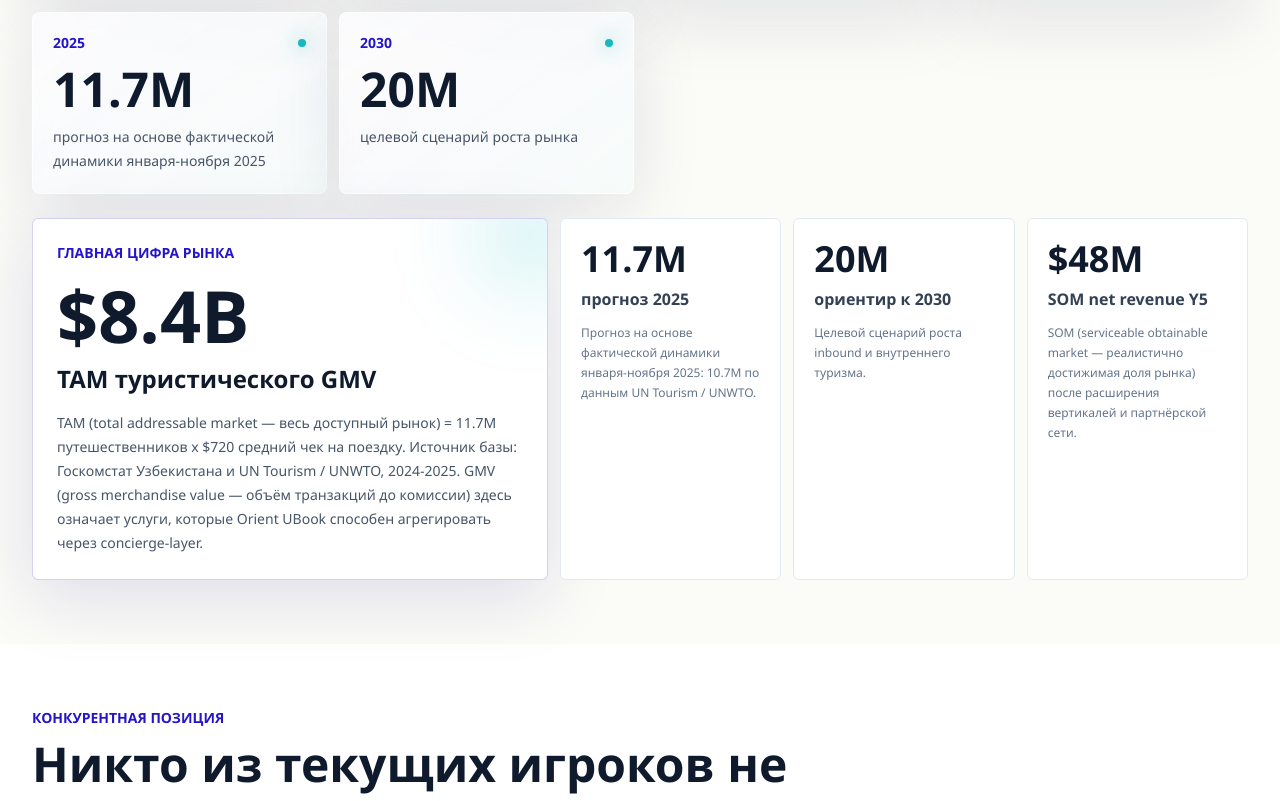
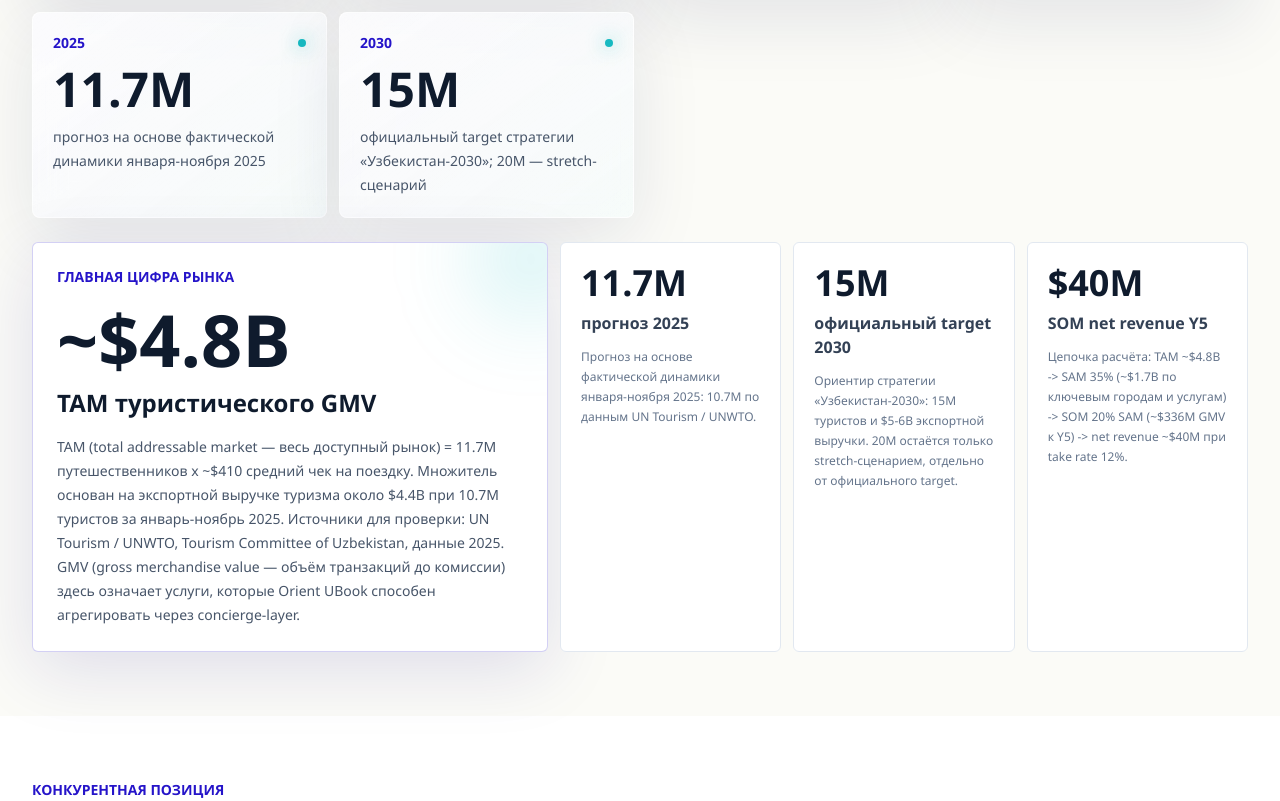
Before and after one commit to RawenHold/orient, a Next.js app: page / in a window 1280 px wide. Shown: the part 3404-4205 px from the top of the page. Built offline with nearby package versions, Linux system fonts and the light colour scheme.

Commit message:
Update Uzbekistan market sizing

```diff
--- a/src/data/deck.ts
+++ b/src/data/deck.ts
@@ -5,10 +5,10 @@ export const heroProof = [
 ];
 
 export const deckMetrics = [
-  { value: "$8.4B", label: "TAM туристического GMV", note: "TAM (total addressable market — весь доступный рынок) = 11.7M путешественников x $720 средний чек на поездку. Источник базы: Госкомстат Узбекистана и UN Tourism / UNWTO, 2024-2025. GMV (gross merchandise value — объём транзакций до комиссии) здесь означает услуги, которые Orient UBook способен агрегировать через concierge-layer." },
+  { value: "~$4.8B", label: "TAM туристического GMV", note: "TAM (total addressable market — весь доступный рынок) = 11.7M путешественников x ~$410 средний чек на поездку. Множитель основан на экспортной выручке туризма около $4.4B при 10.7M туристов за январь-ноябрь 2025. Источники для проверки: UN Tourism / UNWTO, Tourism Committee of Uzbekistan, данные 2025. GMV (gross merchandise value — объём транзакций до комиссии) здесь означает услуги, которые Orient UBook способен агрегировать через concierge-layer." },
   { value: "11.7M", label: "прогноз 2025", note: "Прогноз на основе фактической динамики января-ноября 2025: 10.7M по данным UN Tourism / UNWTO." },
-  { value: "20M", label: "ориентир к 2030", note: "Целевой сценарий роста inbound и внутреннего туризма." },
-  { value: "$48M", label: "SOM net revenue Y5", note: "SOM (serviceable obtainable market — реалистично достижимая доля рынка) после расширения вертикалей и партнёрской сети." },
+  { value: "15M", label: "официальный target 2030", note: "Ориентир стратегии «Узбекистан-2030»: 15M туристов и $5-6B экспортной выручки. 20M остаётся только stretch-сценарием, отдельно от официального target." },
+  { value: "$40M", label: "SOM net revenue Y5", note: "Цепочка расчёта: TAM ~$4.8B -> SAM 35% (~$1.7B по ключевым городам и услугам) -> SOM 20% SAM (~$336M GMV к Y5) -> net revenue ~$40M при take rate 12%." },
 ];
 
 export const problemJourney = {
@@ -52,7 +52,7 @@ export const marketTimeline = [
   { year: "2023", value: "6.7M", text: "восстановление туристического потока" },
   { year: "2024", value: "8.2M", text: "факт, Госкомстат Узбекистана" },
   { year: "2025", value: "11.7M", text: "прогноз на основе фактической динамики января-ноября 2025" },
-  { year: "2030", value: "20M", text: "целевой сценарий роста рынка" },
+  { year: "2030", value: "15M", text: "официальный target стратегии «Узбекистан-2030»; 20M — stretch-сценарий" },
 ];
 
 export const customerSegments = [
--- a/src/data/market.ts
+++ b/src/data/market.ts
@@ -22,10 +22,10 @@ export const marketCards = [
   },
   {
     label: "2030 ambition",
-    value: "20M",
-    detail: "Tourist target used in materials",
-    source: "planning model",
-    note: "Use as long-term scenario together with the source selected for the public deck.",
+    value: "15M",
+    detail: "Official tourist target in Uzbekistan-2030 strategy",
+    source: "official",
+    note: "20M can be shown only as a separate stretch scenario, not as the official target.",
   },
 ];
 
@@ -41,5 +41,5 @@ export const pmfMetrics = [
 export const marketSources = [
   "UN Tourism World Tourism Barometer May 2026 excerpt: global arrivals +2% in Q1 2026; Uzbekistan +37% among strongest reported performers.",
   "World Bank tourism arrivals data can be linked for historical validation in public materials.",
-  "Pitch deck assumptions stay clearly marked as model inputs.",
+  "Uzbekistan-2030 strategy: official target is 15M tourists and $5-6B tourism export revenue; 20M remains a separate stretch scenario.",
 ];
```
